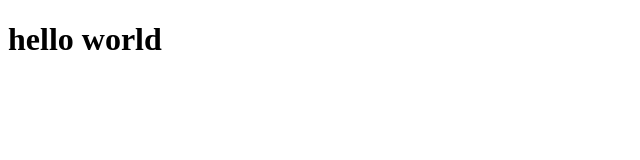
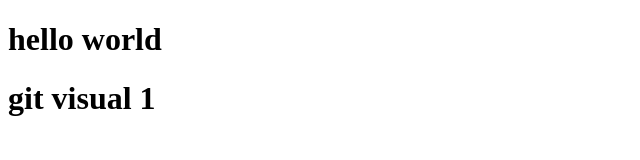
Before and after one commit to vulcan37/setbasics, a plain HTML site: page index.html in a window 1280 px wide. Shown: the whole page, without its empty margins (0-640 px from the left). Drawn offline with Linux system fonts and the light colour scheme.

Commit message:
visual added

```diff
--- a/index.html
+++ b/index.html
@@ -8,5 +8,6 @@
   </head>
   <body>
     <h1>hello world</h1>
+    <h1>git visual 1</h1>
   </body>
 </html>
```
